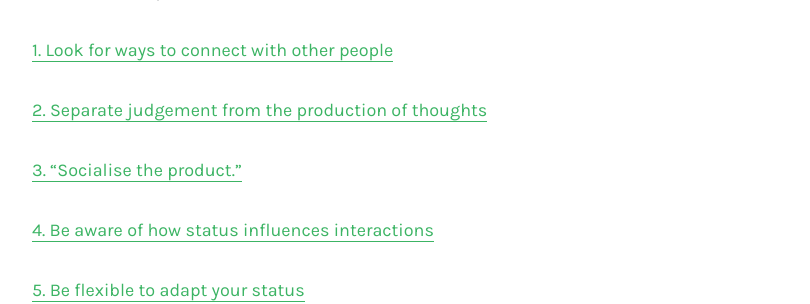
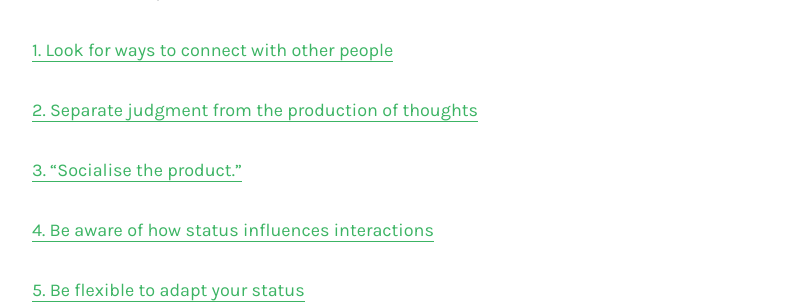
Before and after one commit to franciscomcm/franciscomcm.github.io, a Jekyll site: the page built from blog/developing-intra-and-interpersonal-competences.md, in a window 1280 px wide and 900 px high, scrolled down 1090 px. Shown: the part 161-465 px from the top of the window, without its empty margins (233-1043 px from the left). Built offline with Jekyll 4.4.1, drawn with Linux system fonts in a browser that asks for light colours; some of the changed text lies outside the part shown.

Commit message:
update typo

```diff
--- a/blog/developing-intra-and-interpersonal-competences.md
+++ b/blog/developing-intra-and-interpersonal-competences.md
@@ -17,7 +17,7 @@ Even though I could only be present in two of the three units, “Group Dynamics
 
 [1. Look for ways to connect with other people](#connect_with_people)
 
-[2. Separate judgement from the production of thoughts](#separate_judgment_ideation)
+[2. Separate judgment from the production of thoughts](#separate_judgment_ideation)
 
 [3. “Socialise the product.”](#socialise_product)
 
@@ -31,7 +31,7 @@ From the beginning, Gerald would actively look for details to start a conversati
 
 Furthermore, another powerful and yet simple behaviour is to relate to what others are saying. In one of the exercises, we purposefully tried to identify actions or traits in our lives that some participants would likely share. If it was the case, everyone who also shared the same situation would say “Me too!” and we would continue with a new example. Relating to others sharing personal information was presented as a great way to break barriers and bring people together.
 
-# <a name="separate_judgment_ideation">2. Separate judgement from the production of thoughts</a>
+# <a name="separate_judgment_ideation">2. Separate judgment from the production of thoughts</a>
 
 We often need to generate new ideas, whether it is for an experiment, a group project, or to plan a memorable event. In this shared brainstorming process, we may feel internal pauses preventing us from saying random thoughts or ideas we think will be turned down by others. In this regard, we learned the importance of improvisation and the power of trusting the association of our first thought to external stimuli. By immediately sharing what comes to mind, we break the connection between ideation and judgment and allow ourselves to fully express our ideas. Ultimately, this strategy should produce enough material that can be later assessed with a more judgmental attitude to decide the best approach.
 
```
